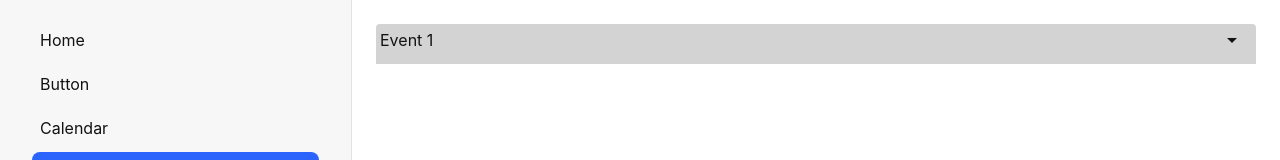
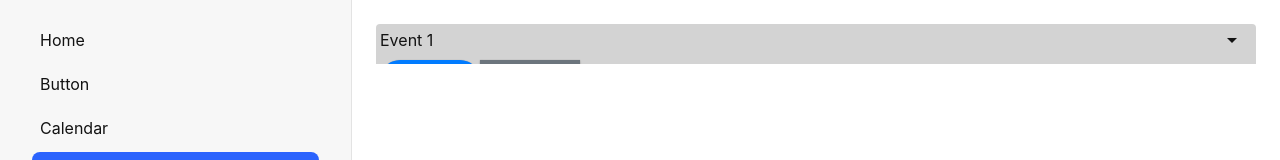
Before and after one commit to Pwalker86/portfolio, a React (Vite) app: page /accordian in a window 1280 px wide. Shown: the top 160 px of the page. Built offline with nearby package versions, Linux system fonts and the light colour scheme.

Commit message:
use children instead of content prop

```diff
--- a/src/components/Accordian/Accordian.tsx
+++ b/src/components/Accordian/Accordian.tsx
@@ -1,12 +1,13 @@
-import { FC, useState } from "react";
+import { FC, useState, ReactNode } from "react";
 import "./Accordian.css";
 
 type AccordianProps = {
   headerText: string;
   content: string;
+  children?: ReactNode;
 };
 
-const Accordian: FC<AccordianProps> = ({ headerText, content }) => {
+const Accordian: FC<AccordianProps> = ({ headerText, children }) => {
   const [isOpen, setIsOpen] = useState(false);
 
   const toggleOpen = () => {
@@ -24,7 +25,7 @@ const Accordian: FC<AccordianProps> = ({ headerText, content }) => {
       <div
         className={`Accordian__content ${isOpen ? "Accordian__content--open" : ""}`}
       >
-        {content}
+        {children}
       </div>
     </>
   );
--- a/src/routes/Accordian/AccordianDemo.tsx
+++ b/src/routes/Accordian/AccordianDemo.tsx
@@ -4,6 +4,7 @@ import localforage from "localforage";
 import { EventType } from "@Types/index";
 import Accordian from "@Components/Accordian";
 import "./AccordianDemo.css";
+import Button from "@Src/components/Button";
 
 type ContentLoaderData = {
   description: string;
@@ -17,11 +18,11 @@ export async function getEvents(): Promise<EventType[]> {
 
 export const loader: LoaderFunction = async (): Promise<ContentLoaderData> => {
   const events = await getEvents();
-  let desc = "";
-  if (events.length > 0 && events[0].desc) {
-    desc = events[0].desc;
+  let description = "";
+  if (events.length > 0 && events[0].description) {
+    description = events[0].description;
   }
-  return { description: desc };
+  return { description: description };
 };
 
 const AccordianDemo: FC = () => {
@@ -29,7 +30,13 @@ const AccordianDemo: FC = () => {
 
   return (
     <div className="Accordian-demo__container">
-      <Accordian headerText="Event 1" content={description} />
+      <Accordian headerText="Event 1" content={description}>
+        <div>{description}</div>
+        <Button onClick={() => alert("Good job!")}>Click Me!</Button>
+        <Button corners="square" color="secondary">
+          Secondary
+        </Button>
+      </Accordian>
     </div>
   );
 };
--- a/src/seeds/seed_events.ts
+++ b/src/seeds/seed_events.ts
@@ -15,11 +15,11 @@ export const seedEvents = (events: EventType[]): void => {
         `2025/${m + 1}/${randomDay}`,
       ).toLocaleString();
       const dateDelimiter = ",";
-      const event = {
+      const event: EventType = {
         id: id,
         name: "test Event " + m,
         date: eventDate.slice(0, eventDate.indexOf(dateDelimiter)),
-        desc: desc,
+        description: desc,
       };
       events.push(event);
       console.log("seeded event");
--- a/src/types/index.ts
+++ b/src/types/index.ts
@@ -2,5 +2,5 @@ export type EventType = {
   id: string;
   name: string;
   date: string;
-  desc?: string;
+  description?: string;
 };
```
